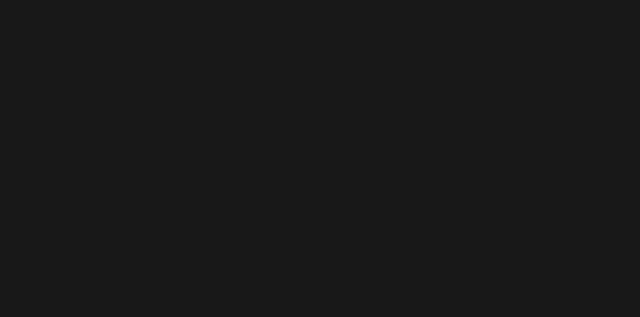
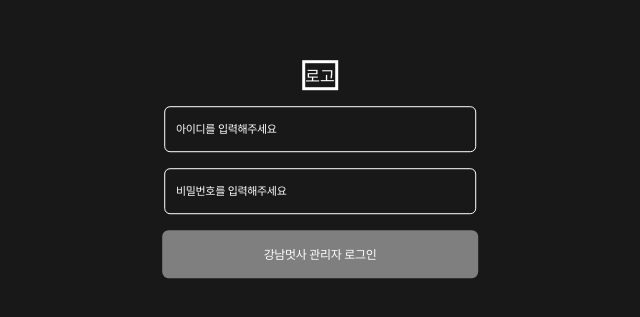
Before and after one commit to likelionknu11/challenger-page-frontend, a React (Create React App) app: page /admin in a window 1280 px wide. Before the commit this address had no page. Shown: the part 231-548 px from the top of the page, without its empty margins (320-960 px from the left). Built offline with nearby package versions, Linux system fonts and the light colour scheme.

Commit message:
Feat: loginPage UI (#5)

```diff
--- a/src/App.js
+++ b/src/App.js
@@ -3,6 +3,7 @@ import { BrowserRouter, Route, Routes } from "react-router-dom";
 import Test from "./pages/Test";
 import AdminNav from "./components/navigation/AdminNav";
 import UserNav from "./components/navigation/UserNav";
+import AdminLoginPage from "./pages/adminLoginPage/AdminLoginPage";
 
 function App() {
   return (
@@ -12,9 +13,9 @@ function App() {
           <Route element={<UserNav />}>
             <Route path="/" element={<Test />} />
           </Route>
-        </Routes>
 
-        <Routes>
+          <Route path="/admin" element={<AdminLoginPage />} />
+
           <Route element={<AdminNav />}>
             <Route path="/admin/main" element={<Test />} />
           </Route>
--- a/src/components/navigation/AdminNav.js
+++ b/src/components/navigation/AdminNav.js
@@ -1,6 +1,6 @@
 // 관리자 네비게이션바
 import React from "react";
-import { AdNav, Logo } from "./Nav";
+import { AdNav, Logo } from "./NavStyle";
 import { Link } from "react-router-dom";
 
 const AdminNav = () => {
--- a/src/components/navigation/UserNav.js
+++ b/src/components/navigation/UserNav.js
@@ -1,6 +1,6 @@
 // 사용자 네비게이션바
 import React from "react";
-import { Logo, Menu, MenuWrapper, Nav } from "./Nav";
+import { Logo, Menu, MenuWrapper, Nav } from "./NavStyle";
 import { Link } from "react-router-dom";
 
 const UserNav = () => {
--- /dev/null
+++ b/src/pages/adminLoginPage/AdminLoginPage.js
@@ -0,0 +1,8 @@
+import React from "react";
+import LoginBox from "./LoginStyles";
+
+const AdminLoginPage = () => {
+  return <LoginBox />;
+};
+
+export default AdminLoginPage;
--- /dev/null
+++ b/src/pages/adminLoginPage/LoginStyles.js
@@ -0,0 +1,117 @@
+/** @jsxImportSource @emotion/react */
+
+import { css } from "@emotion/react";
+
+export const Logo = ({ children }) => {
+  return (
+    <div
+      css={css`
+        border: solid white;
+        color: white;
+        cursor: pointer;
+      `}
+    >
+      로고
+    </div>
+  );
+};
+
+export const InputBox = prop => {
+  const typeStyles = {
+    id: {
+      name: "id_admin",
+      type: "text",
+      placeholder: "아이디를 입력해주세요",
+    },
+    pw: {
+      name: "pw_admin",
+      type: "password",
+      placeholder: "비밀번호를 입력해주세요",
+    },
+  };
+
+  const typeData = prop.type === "id" ? typeStyles.id : typeStyles.pw;
+
+  return (
+    <input
+      name={typeData.name}
+      type={typeData.type}
+      placeholder={typeData.placeholder}
+      css={css`
+        width: 27em;
+        height: 3.8em;
+        border-radius: 0.53em;
+        border: 0.0714em solid white;
+        letter-spacing: -0.03em;
+        /* padding-left: 1em; */
+        transition: all 0.4s ease 0s;
+        outline-color: #7f7f7f;
+        color: white;
+        font-size: 11px;
+        padding: 1px 2px 1px 1em;
+        &::placeholder {
+          color: white;
+        }
+      `}
+    />
+  );
+};
+
+export const LoginBtn = ({ children }) => {
+  return (
+    <button
+      css={css`
+        width: 26.3em;
+        height: 4em;
+        border-radius: 0.53em;
+        border: none;
+        letter-spacing: -0.03em;
+        padding-left: 1em;
+        color: white;
+        transition: all 0.5s ease 0s;
+        cursor: pointer;
+        background-color: #7f7f7f;
+        display: inline-block;
+        text-align: center;
+        padding: 1px 6px;
+        font-size: 12px;
+      `}
+    >
+      {children}
+    </button>
+  );
+};
+
+const LoginBox = route => {
+  return (
+    <div
+      css={css`
+        position: absolute;
+        top: 50%;
+        left: 50%;
+        transform: translate(-50%, -50%);
+        display: flex;
+        flex-direction: column;
+        -webkit-box-align: center;
+        align-items: center;
+      `}
+    >
+      <div
+        css={css`
+          display: flex;
+          flex-direction: column;
+          row-gap: 1em;
+          -webkit-box-align: center;
+          align-items: center;
+        `}
+      >
+        <Logo />
+        <InputBox type="id" />
+        <InputBox type="pw" />
+        <LoginBtn>강남멋사 관리자 로그인</LoginBtn>
+      </div>
+    </div>
+  );
+};
+
+export default LoginBox;
```
Also changed, not shown: src/components/navigation/NavStyle.js (renamed from src/components/navigation/Nav.js), src/pages/dummy.txt (deleted), src/styles/dummy.txt (deleted).
